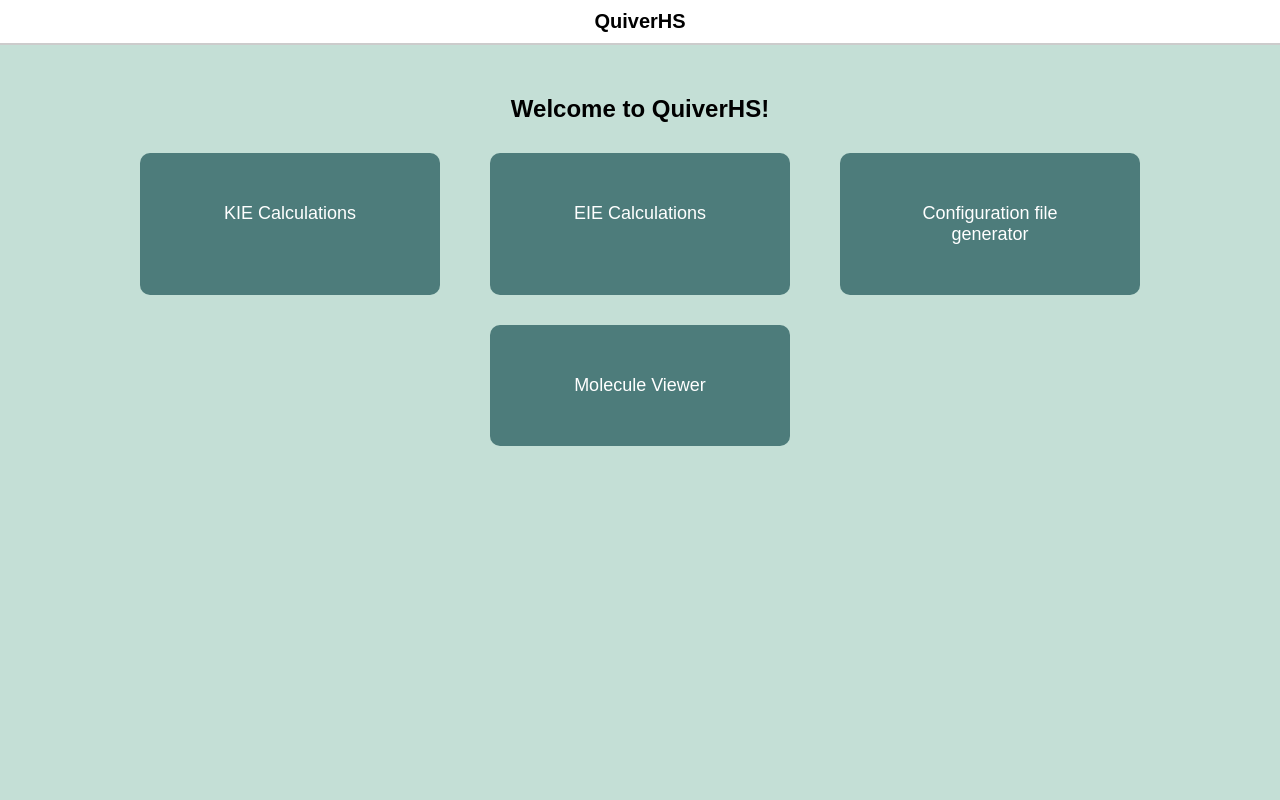
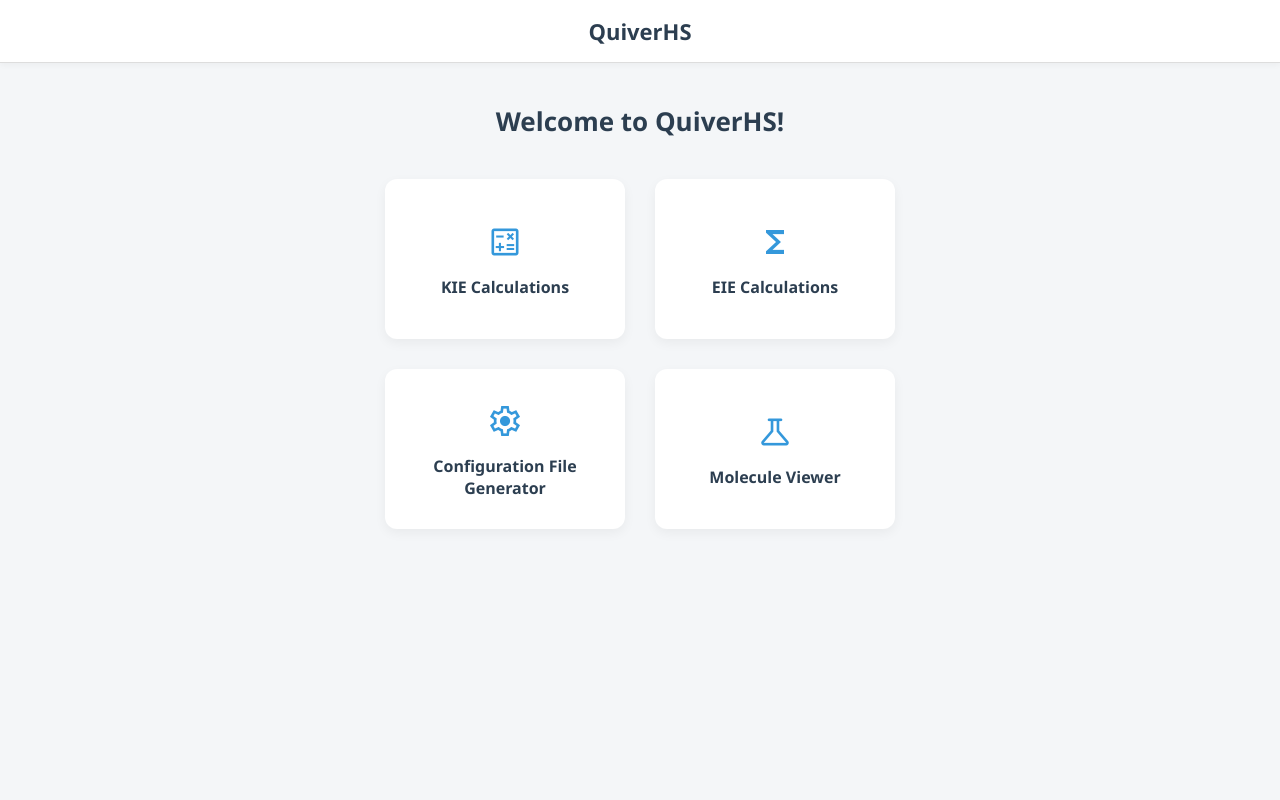
Before and after one commit to ggrazioli/PyQuiverHS, a Flask app: page / in a window 1280 px wide. Run offline with Flask 3, Linux system fonts and the light colour scheme.

Commit message:
Overhauled UI design of the Main Menu page.

```diff
--- a/PyQuiver/templates/mainMenu.html
+++ b/PyQuiver/templates/mainMenu.html
@@ -1,48 +1,118 @@
 <!DOCTYPE html>
 <html lang="en">
 <head>
-    <meta charset="UTF-8">
-    <meta name="viewport" content="width=device-width, initial-scale=1.0">
+  <meta charset="UTF-8" />
+  <meta name="viewport" content="width=device-width, initial-scale=1.0"/>
   <title>QuiverHS</title>
+  <link href="https://fonts.googleapis.com/css2?family=Material+Symbols+Outlined" rel="stylesheet" />
   <style>
-        body {
-            font-family: Arial, sans-serif;
-            text-align: center;
-            background-color: #c4dfd6;
+    :root {
+      --primary: #3498db;
+      --hover: #2980b9;
+      --bg: #f4f6f8;
+      --white: #ffffff;
+      --text: #2c3e50;
+      --radius: 12px;
+      --transition: 0.3s ease;
+    }
+
+    * {
+      box-sizing: border-box;
       margin: 0;
       padding: 0;
     }
+
+    body {
+      font-family: 'Segoe UI', Tahoma, Geneva, Verdana, sans-serif;
+      background-color: var(--bg);
+      color: var(--text);
+      display: flex;
+      flex-direction: column;
+      min-height: 100vh;
+    }
+
     .title-bar {
-            background-color: white;
-            padding: 10px;
-            font-size: 20px;
+      background-color: var(--white);
+      padding: 16px;
+      font-size: 22px;
       font-weight: bold;
       text-align: center;
-            border-bottom: 2px solid #ccc;
+      border-bottom: 1px solid #ddd;
+      box-shadow: 0 2px 6px rgba(0, 0, 0, 0.04);
     }
+
     .container {
-            margin-top: 50px;
+      flex: 1;
+      display: flex;
+      flex-direction: column;
+      align-items: center;
+      padding: 40px 20px;
+      animation: fadeIn 0.6s ease;
     }
-        .buttons {
+
+    h2 {
+      text-align: center;
+      margin-bottom: 40px;
+      font-size: 26px;
+    }
+
+    .grid {
+      display: grid;
+      grid-template-columns: repeat(2, 240px);
+      grid-template-rows: repeat(2, 160px);
+      gap: 30px;
+      justify-content: center;
+    }
+
+    .card {
+      background: var(--white);
+      padding: 30px 20px;
+      border-radius: var(--radius);
+      text-align: center;
+      box-shadow: 0 4px 12px rgba(0, 0, 0, 0.05);
+      transition: transform var(--transition), box-shadow var(--transition);
+      cursor: pointer;
+      text-decoration: none;
+      color: var(--text);
       display: flex;
+      flex-direction: column;
       justify-content: center;
-            gap: 50px;
-            margin-top: 30px;
     }
-        .button {
-            background-color: #4d7c7b;
-            color: white;
-            font-size: 18px;
-            text-decoration: none;
-            padding: 50px;
-            width: 200px;
-            text-align: center;
-            border-radius: 10px;
-            cursor: pointer;
-            transition: 0.3s;
+
+    .card:hover {
+      transform: translateY(-5px);
+      box-shadow: 0 10px 20px rgba(0, 0, 0, 0.1);
     }
-        .button:hover {
-            background-color: #3b6362;
+
+    .icon {
+      font-family: 'Material Symbols Outlined';
+      font-size: 36px;
+      color: var(--primary);
+      display: block;
+      margin-bottom: 12px;
+    }
+
+    .card-title {
+      font-size: 16px;
+      font-weight: 600;
+    }
+
+    @keyframes fadeIn {
+      from {
+        opacity: 0;
+        transform: translateY(20px);
+      }
+      to {
+        opacity: 1;
+        transform: translateY(0);
+      }
+    }
+
+    @media (max-width: 500px) {
+      .grid {
+        grid-template-columns: 1fr;
+        grid-template-rows: auto;
+      }
     }
   </style>
 </head>
@@ -52,15 +122,27 @@
 
   <div class="container">
     <h2>Welcome to QuiverHS!</h2>
-        <div class="buttons">
-            <a href="{{ url_for('kie') }}" class="button">KIE Calculations</a>
-            <a href="{{ url_for('eie') }}" class="button">EIE Calculations</a>
-            <a href="{{ url_for('config') }}" class="button">Configuration file generator</a>
-            <!-- <div class="button">KIE Calculations</div>
-            <div class="button">EIE Calculations</div> -->
-        </div>
-        <div class="buttons">
-        <a href="{{ url_for('view_molecule') }}" class="button">Molecule Viewer</a>
+
+    <div class="grid">
+      <a href="{{ url_for('kie') }}" class="card">
+        <span class="icon">calculate</span>
+        <div class="card-title">KIE Calculations</div>
+      </a>
+
+      <a href="{{ url_for('eie') }}" class="card">
+        <span class="icon">functions</span>
+        <div class="card-title">EIE Calculations</div>
+      </a>
+
+      <a href="{{ url_for('config') }}" class="card">
+        <span class="icon">settings</span>
+        <div class="card-title">Configuration File Generator</div>
+      </a>
+
+      <a href="{{ url_for('view_molecule') }}" class="card">
+        <span class="icon">science</span>
+        <div class="card-title">Molecule Viewer</div>
+      </a>
     </div>
   </div>
 
```
Lines whose indentation alone changed are shown as unchanged.
